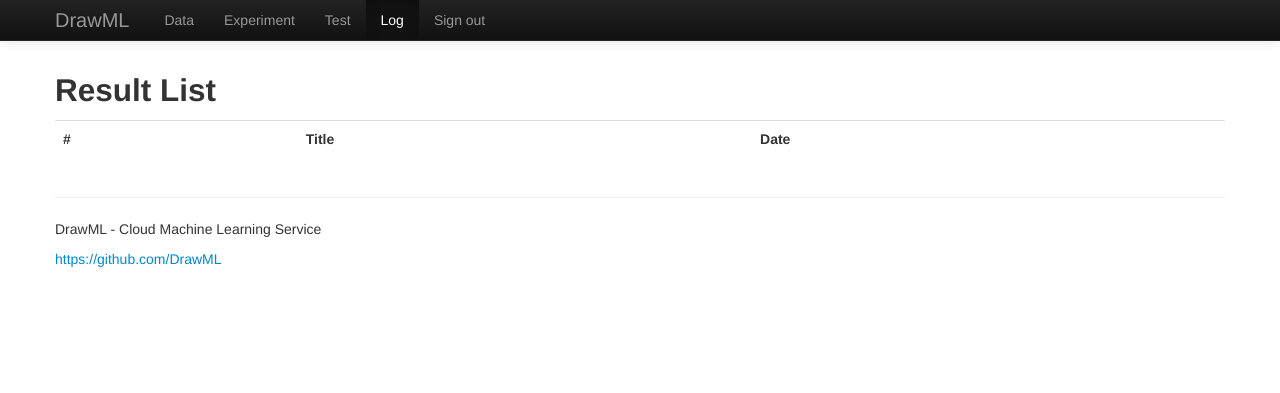
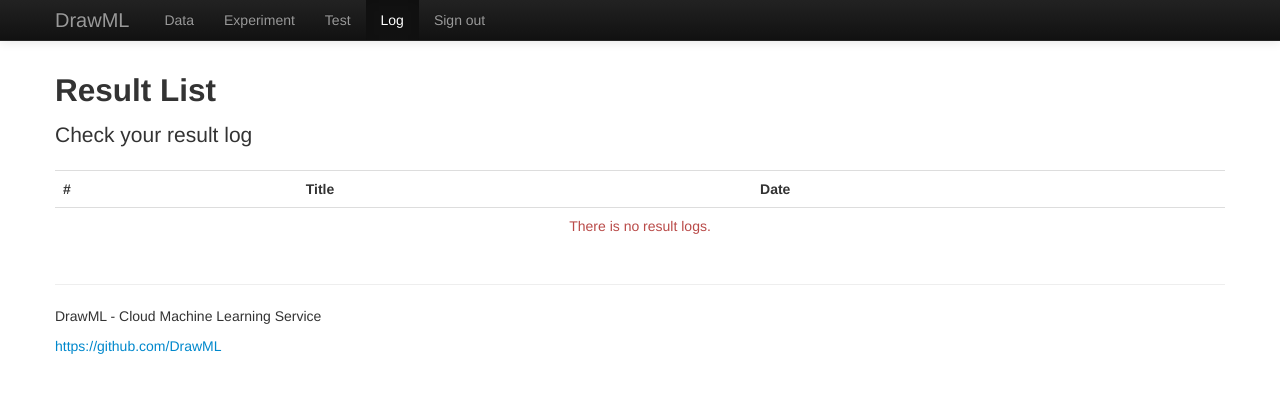
Before and after one commit to DrawML/was-flask, a Flask app: page /log/ in a window 1280 px wide. Shown: the top 393 px of the page. Run offline with Flask 2, Linux system fonts and the light colour scheme; a user stored in the database is signed in; tables that the repository leaves empty hold one stand-in row (values such as "Sample post"); lists and menus that the app fills with data are empty; parts of the project's set-up code (start-up, migrations or seed data) failed here and were passed over.

Commit message:
Improve log list UI

```diff
--- a/app/templates/log/detail.html
+++ b/app/templates/log/detail.html
@@ -3,7 +3,6 @@
 {% block body %}
 <div id="main" class="container">
     <h2>{{ data.name }} </h2>
-
     <form action="" method=post class="form-horizontal">
     <div class="control-group">
         <label class="control-label" for="name">Result Log Name</label>
--- a/app/templates/log/list.html
+++ b/app/templates/log/list.html
@@ -3,12 +3,14 @@
 {% block body %}
 <div id="main" class="container">
     <h2>Result List</h2>
+    <p class="lead">Check your result log</p>
     <table class="table table-hover">
       <tr>
         <th>#</th>
         <th>Title</th>
         <th>Date</th>
       </tr>
+      {% if data_set is defined and data_set|length > 0 %}
         {%- for data in data_set %}
         <tr>
           <td>{{data.id}}</td>
@@ -16,6 +18,13 @@
           <td>{{ data.date_modified.strftime('%Y-%m-%d %H:%M') }}</td>
         </tr>
         {%- endfor %}
+      {% else %}
+          <tr>
+              <td colspan="3" style="text-align: center;" class="text-error">
+                  There is no result logs.
+              </td>
+          </tr>
+      {% endif %}
     </table>
 </div>
 {% endblock %}
```
Lines whose indentation alone changed are shown as unchanged.
